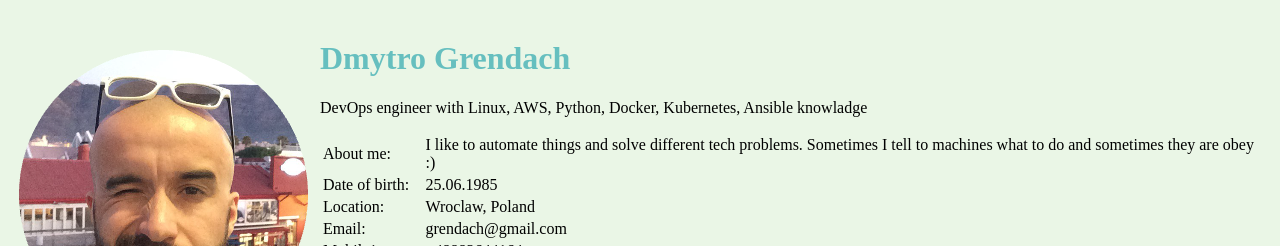
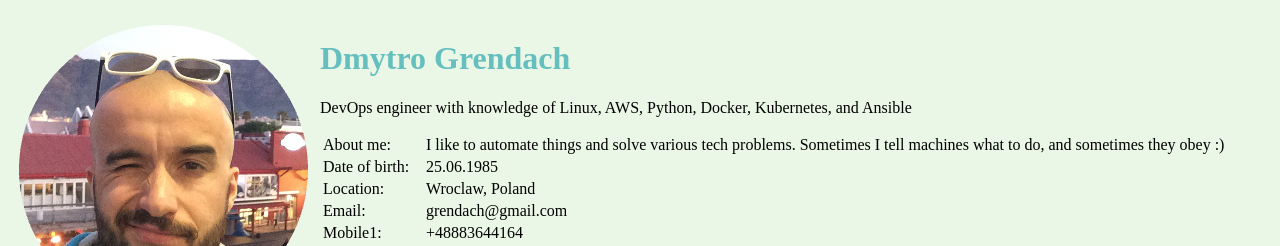
Before and after one commit to grendach/cv, a plain HTML site: page index.html in a window 1280 px wide. Shown: the top 246 px of the page. Drawn offline with Linux system fonts and the light colour scheme.

Commit message:
typo fix (#6)

```diff
--- a/index.html
+++ b/index.html
@@ -14,13 +14,13 @@
             <td><img src="images/dmytro_official.png" alt="dmytro profile picture"></td>
             <td>
                 <h1>Dmytro Grendach</h1>
-                <p>DevOps engineer with Linux, AWS, Python, Docker, Kubernetes, Ansible knowladge</p>
+                <p>DevOps engineer with knowledge of Linux, AWS, Python, Docker, Kubernetes, and Ansible</p>
                 <table cellspacing="10">
                     <tr>
                         <table>
                             <tr>
                                 <td>About me:</td>
-                                <td>I like to automate things and solve different tech problems. Sometimes I tell to machines what to do and sometimes they are obey :)</td>
+                                <td>I like to automate things and solve various tech problems. Sometimes I tell machines what to do, and sometimes they obey :)</td>
                             </tr>
                             <tr>
                                 <td>Date of birth:</td>
```
